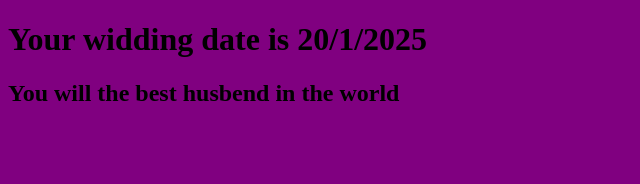
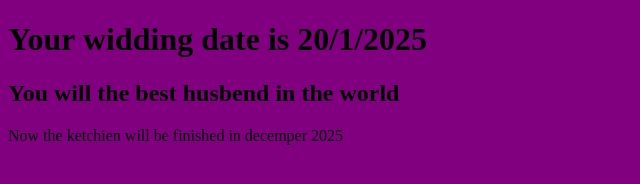
Before and after one commit to abdelrahmanmamdouh20/GraduationProject, a plain HTML site: page index.html in a window 1280 px wide. Shown: the whole page, without its empty margins (0-640 px from the left). Drawn offline with Linux system fonts and the light colour scheme.

Commit message:
upload to github

```diff
--- a/index.html
+++ b/index.html
@@ -9,6 +9,7 @@
 <body>
     <h1>Your widding date is 20/1/2025</h1>
     <h2>You will the best husbend in the world</h2>
+    <p>Now the ketchien will be finished in decemper 2025</p>
     <script src="app.js"></script>
     <style></style>
 </body>
```
